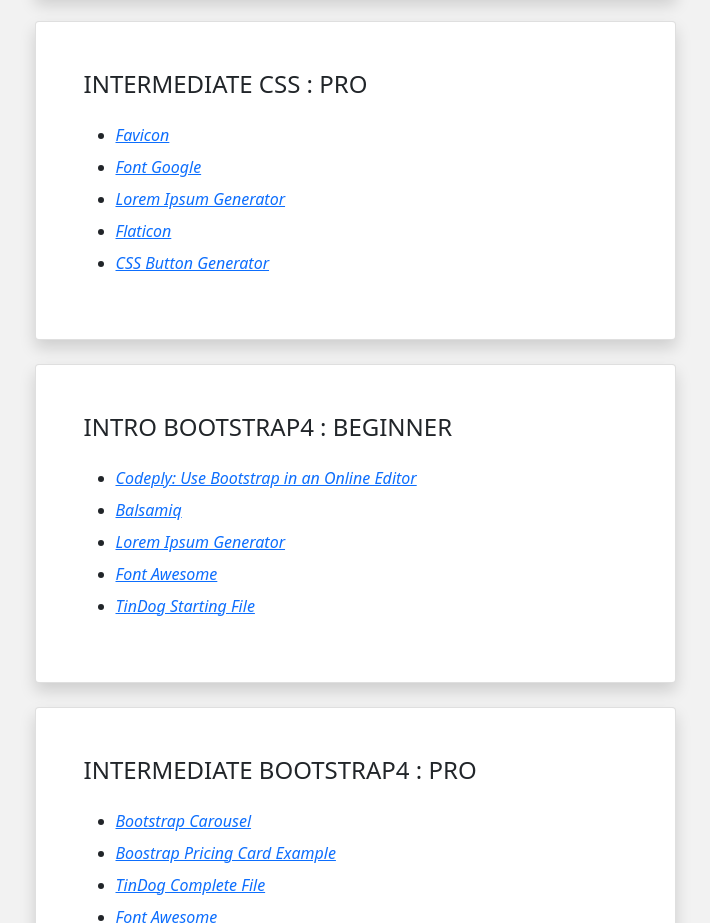
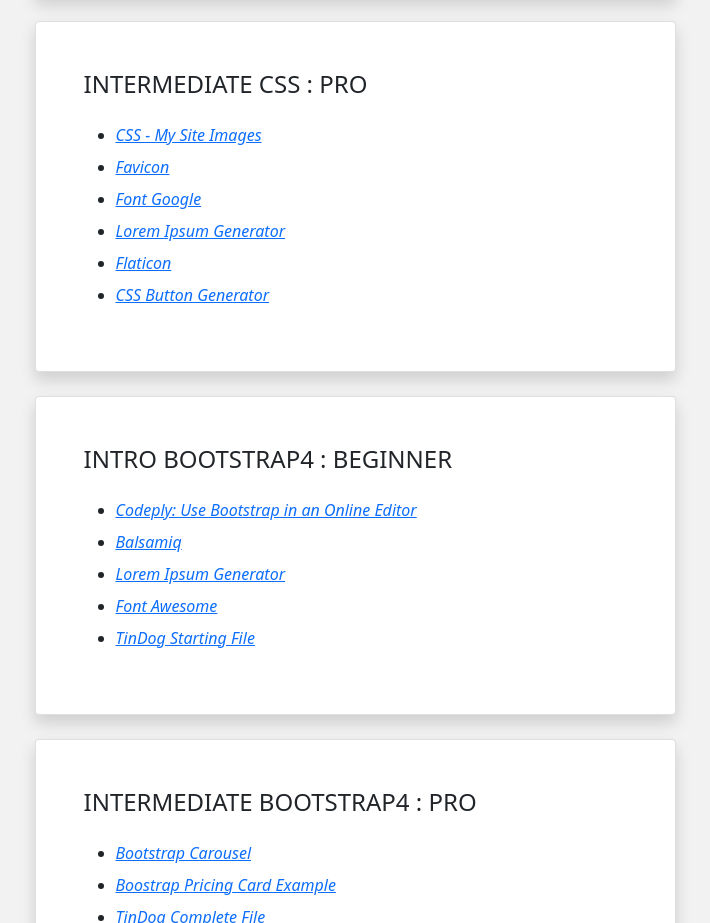
Before and after one commit to ZahrizhalAli/webdev, a plain HTML site: page index.html in a window 1280 px wide. Shown: the part 1854-2777 px from the top of the page, without its empty margins (285-995 px from the left). Drawn offline with nearby package versions, Linux system fonts and the light colour scheme.

Commit message:
Add CSS-MySites Images

```diff
--- a/index.html
+++ b/index.html
@@ -185,9 +185,12 @@
               <h4 class="mb-4">INTERMEDIATE CSS : PRO</h4>
               <!-- Unordered list -->
               <ul>
+                <li class="mb-2"><a href="https://drive.google.com/uc?export=download&id=1lF3LFRt06ssrSyGrDPuzbDcLCyeQuQA5" class="link-primary">CSS - My Site Images</a></li>
+
                 <li class="mb-2"><a href="https://www.favicon.cc" class="link-primary">Favicon</a></li>
                 <li class="mb-2"><a href="https://fonts.google.com/" class="link-primary">Font Google </a></li>
                 <li class="mb-2"><a href="https://loremipsum.io/" class="link-primary">Lorem Ipsum Generator</a></li>
+
                 <li class="mb-2"><a href="https://www.flaticon.com/" class="link-primary">Flaticon</a></li>
                 <li class="mb-2"><a href="https://css3buttongenerator.com/" class="link-primary">CSS Button Generator</a></li>
 
```
